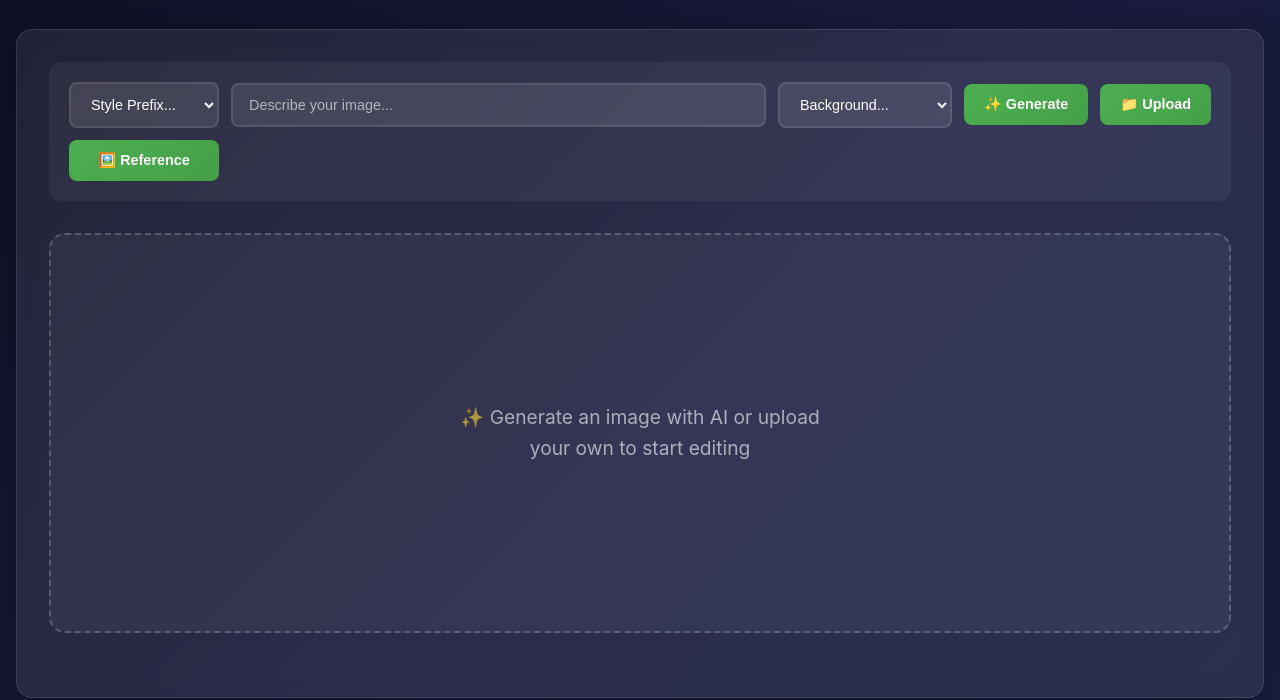
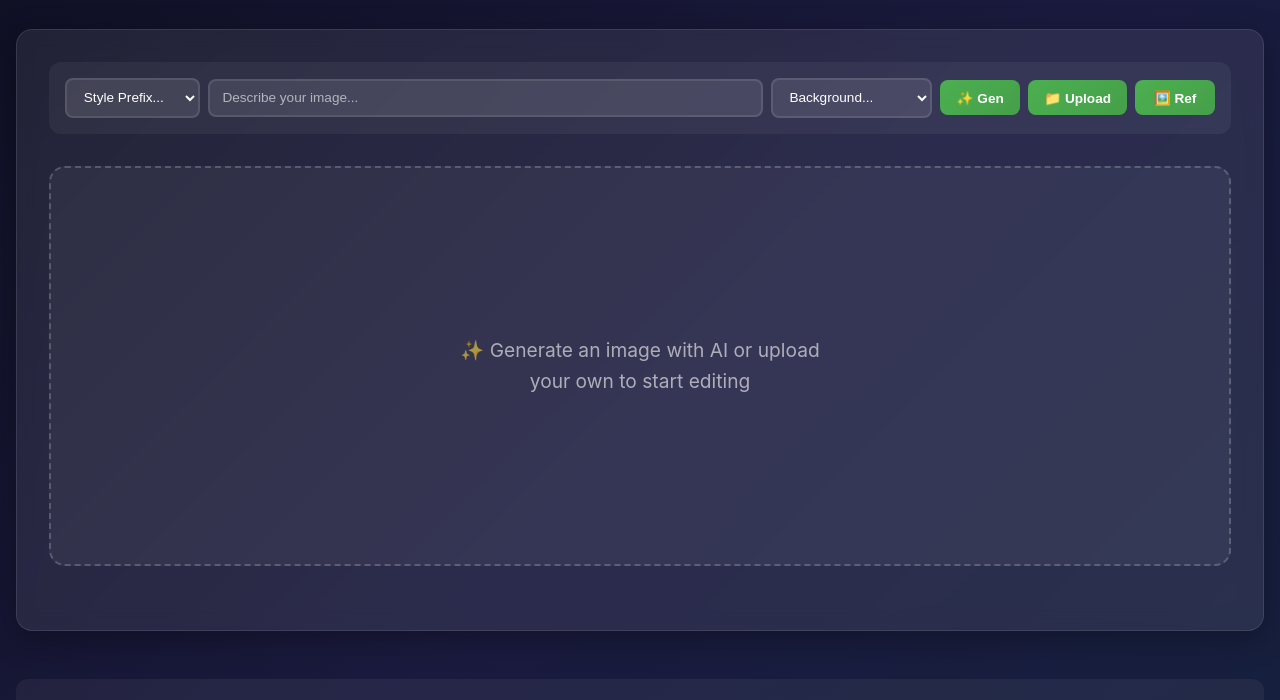
Before and after one commit to websimapi/websim-basic-image-generator, a plain HTML site: page index.html in a window 1280 px wide. Shown: the part 96-796 px from the top of the page. Drawn offline with Linux system fonts and the light colour scheme.

Commit message:
v199: Clean  up the top UI bar so everything fits in 1 line

```diff
--- a/index.html
+++ b/index.html
@@ -56,19 +56,19 @@
     /* Enhanced input group */
     .input-group {
       display: grid;
-      grid-template-columns: auto 1fr auto auto auto;
-      gap: 0.75rem;
+      grid-template-columns: auto 1fr auto auto auto auto;
+      gap: 0.5rem;
       align-items: center;
       background: rgba(255,255,255,0.05);
-      padding: 1.25rem;
+      padding: 1rem;
       border-radius: 12px;
       margin-bottom: 1.5rem;
     }
 
     /* Better form controls */
     input, select {
-      padding: 0.75rem 1rem;
-      font-size: 0.9rem;
+      padding: 0.6rem 0.8rem;
+      font-size: 0.85rem;
       border: 2px solid rgba(255,255,255,0.1);
       border-radius: 8px;
       background: rgba(255,255,255,0.1);
@@ -88,12 +88,12 @@
     }
 
     #promptInput {
-      min-width: 300px;
+      min-width: 250px;
     }
 
     select {
       cursor: pointer;
-      min-width: 150px;
+      min-width: 120px;
     }
 
     select option {
@@ -104,8 +104,8 @@
 
     /* Enhanced buttons */
     button {
-      padding: 0.75rem 1.25rem;
-      font-size: 0.9rem;
+      padding: 0.6rem 1rem;
+      font-size: 0.85rem;
       font-weight: 600;
       background: linear-gradient(135deg, #4CAF50, #45a049);
       border: none;
@@ -115,7 +115,8 @@
       transition: all 0.3s ease;
       position: relative;
       overflow: hidden;
-      min-width: 100px;
+      min-width: 80px;
+      white-space: nowrap;
     }
 
     button:hover {
@@ -757,6 +758,17 @@
     }
 
     /* Responsive design */
+    @media (max-width: 1200px) {
+      .input-group {
+        grid-template-columns: 1fr;
+        gap: 0.75rem;
+      }
+
+      #promptInput {
+        min-width: auto;
+      }
+    }
+
     @media (max-width: 1024px) {
       .input-group {
         grid-template-columns: 1fr;
@@ -883,11 +895,11 @@
           <option value=", gradient background">Gradient</option>
           <option value=", professional lighting">Pro Lighting</option>
         </select>
-        <button onclick="generateImage()">✨ Generate</button>
+        <button onclick="generateImage()">✨ Gen</button>
         <input type="file" id="imageUpload" accept="image/*" onchange="handleImageUpload(event)" style="display:none">
         <button onclick="document.getElementById('imageUpload').click()">📁 Upload</button>
         <input type="file" id="referenceImageUpload" accept="image/*" onchange="handleReferenceImageUpload(event)" style="display:none">
-        <button onclick="document.getElementById('referenceImageUpload').click()">🖼️ Reference</button>
+        <button onclick="document.getElementById('referenceImageUpload').click()">🖼️ Ref</button>
       </div>
 
       <div id="referenceImageContainer" style="display: none; margin-bottom: 1rem;">
@@ -2227,6 +2239,6 @@
     document.getElementById('fontSize').addEventListener('input', updateTextPreview);
     document.getElementById('textColor').addEventListener('input', updateTextPreview);
   </script>
-<script defer src="https://static.cloudflareinsights.com/beacon.min.js/v8c78df7c7c0f484497ecbca7046644da1771523124516" integrity="sha512-8DS7rgIrAmghBFwoOTujcf6D9rXvH8xm8JQ1Ja01h9QX8EzXldiszufYa4IFfKdLUKTTrnSFXLDkUEOTrZQ8Qg==" data-cf-beacon='{"version":"2024.11.0","token":"4c6229722a6346bc8eb5cb0e5eae5d41","server_timing":{"name":{"cfCacheStatus":true,"cfEdge":true,"cfExtPri":true,"cfL4":true,"cfOrigin":true,"cfSpeedBrain":true},"location_startswith":null}}' crossorigin="anonymous"></script>
+<script defer src="https://static.cloudflareinsights.com/beacon.min.js/vcd15cbe7772f49c399c6a5babf22c1241717689176015" integrity="sha512-ZpsOmlRQV6y907TI0dKBHq9Md29nnaEIPlkf84rnaERnq6zvWvPUqr2ft8M1aS28oN72PdrCzSjY4U6VaAw1EQ==" data-cf-beacon='{"rayId":"9e3791fb9907208f","version":"2025.9.1","serverTiming":{"name":{"cfExtPri":true,"cfEdge":true,"cfOrigin":true,"cfL4":true,"cfSpeedBrain":true,"cfCacheStatus":true}},"token":"4c6229722a6346bc8eb5cb0e5eae5d41","b":1}' crossorigin="anonymous"></script>
 </body>
 </html>
```
